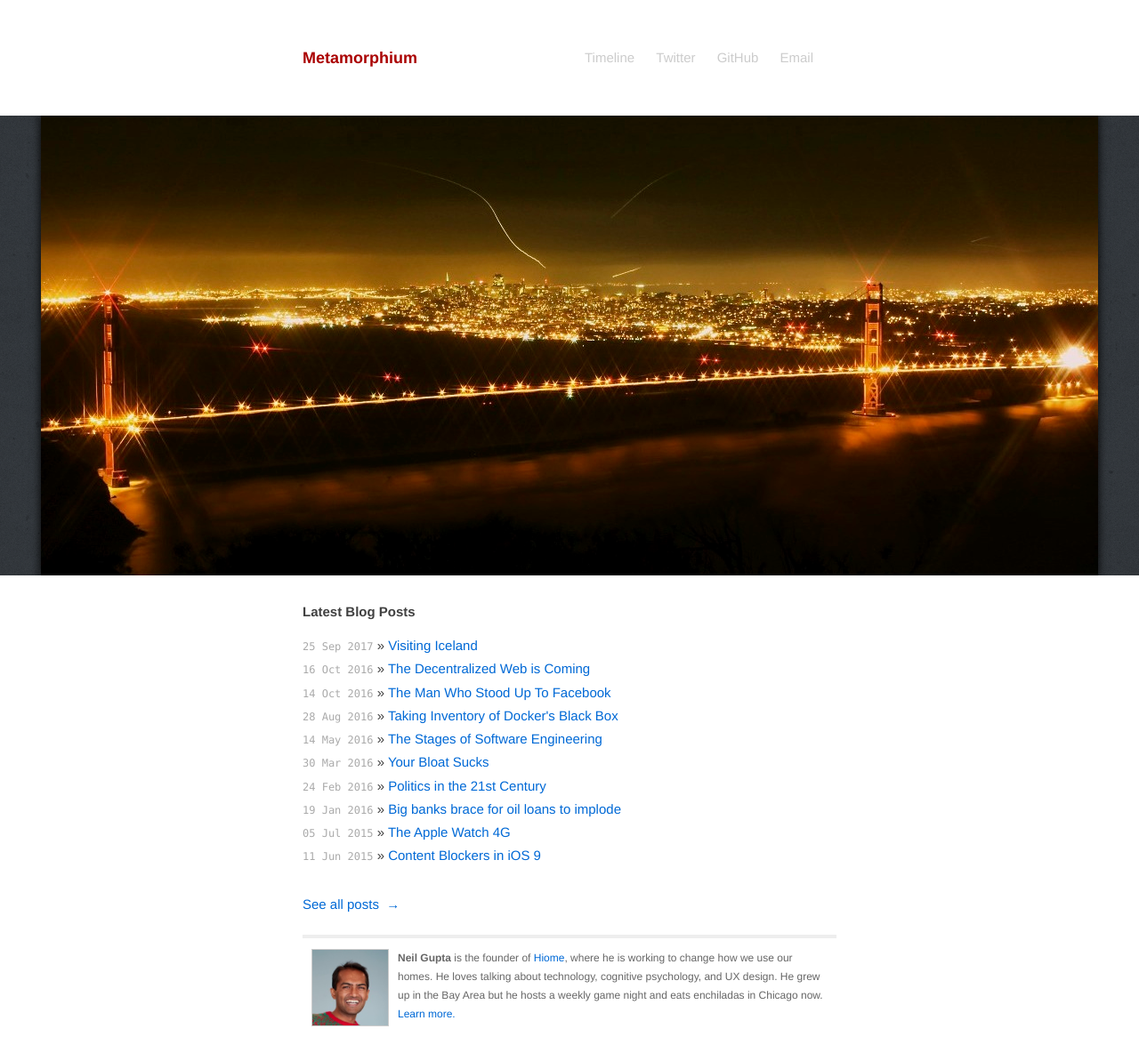
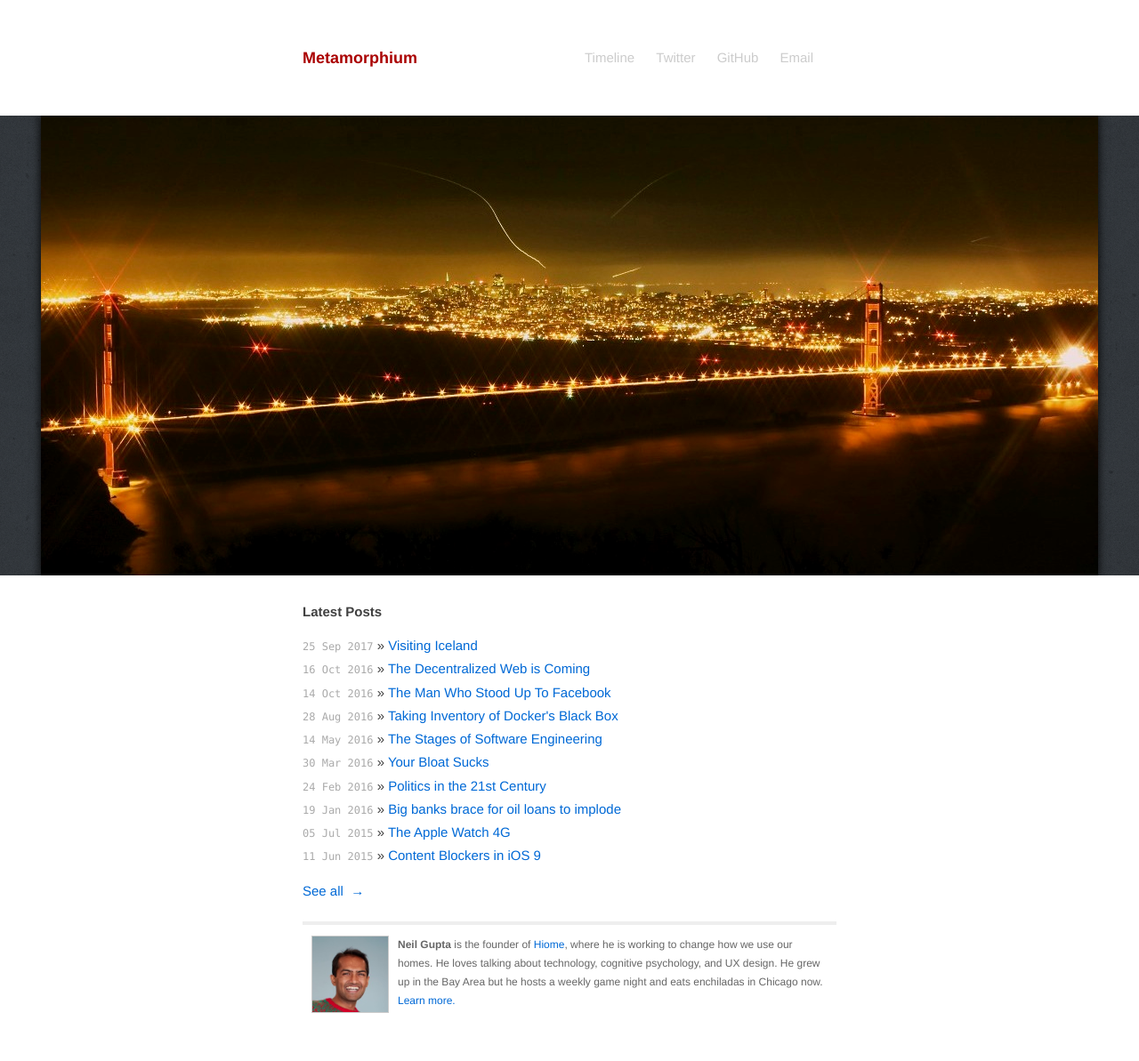
Before and after one commit to neilgupta/neilgupta.github.com, a Jekyll site: the page built from index.html, in a window 1280 px wide. Shown: the whole page at 89% size. Built offline with Jekyll 4.4.1, drawn with Linux system fonts in a browser that asks for light colours.

Commit message:
minor padding fix

```diff
--- a/all/index.html
+++ b/all/index.html
@@ -5,7 +5,7 @@ title: Metamorphium
 
 <br/>
 <div id="home">
-  <h1>All Blog Posts</h1>
+  <h1>All Posts</h1>
   <ul class="posts">
     {% for post in site.posts %}
       <li><span>{{ post.date | date_to_string }}</span> &raquo; <a href="{{ post.url }}">{{ post.title }}</a></li>
--- a/css/screen.css
+++ b/css/screen.css
@@ -109,7 +109,7 @@ table {
 
 ul.posts {
   list-style-type: none;
-  margin-bottom: 2em;
+  margin-bottom: 1em;
 }
 
 ul.posts li {
--- a/index.html
+++ b/index.html
@@ -14,12 +14,12 @@ title: Metamorphium
 <div class="site">
 
 <div id="home">
-  <h1>Latest Blog Posts</h1>
+  <h1>Latest Posts</h1>
   <ul class="posts">
     {% for post in site.posts limit:10 %}
       <li><span>{{ post.date | date_to_string }}</span> &raquo; <a href="{{ post.url }}">{{ post.title }}</a></li>
     {% endfor %}
   </ul>
 
-  <a href="/all/">See all posts &nbsp;&#x2192;</a>
+  <a href="/all/">See all &nbsp;&#x2192;</a>
 </div>
```
